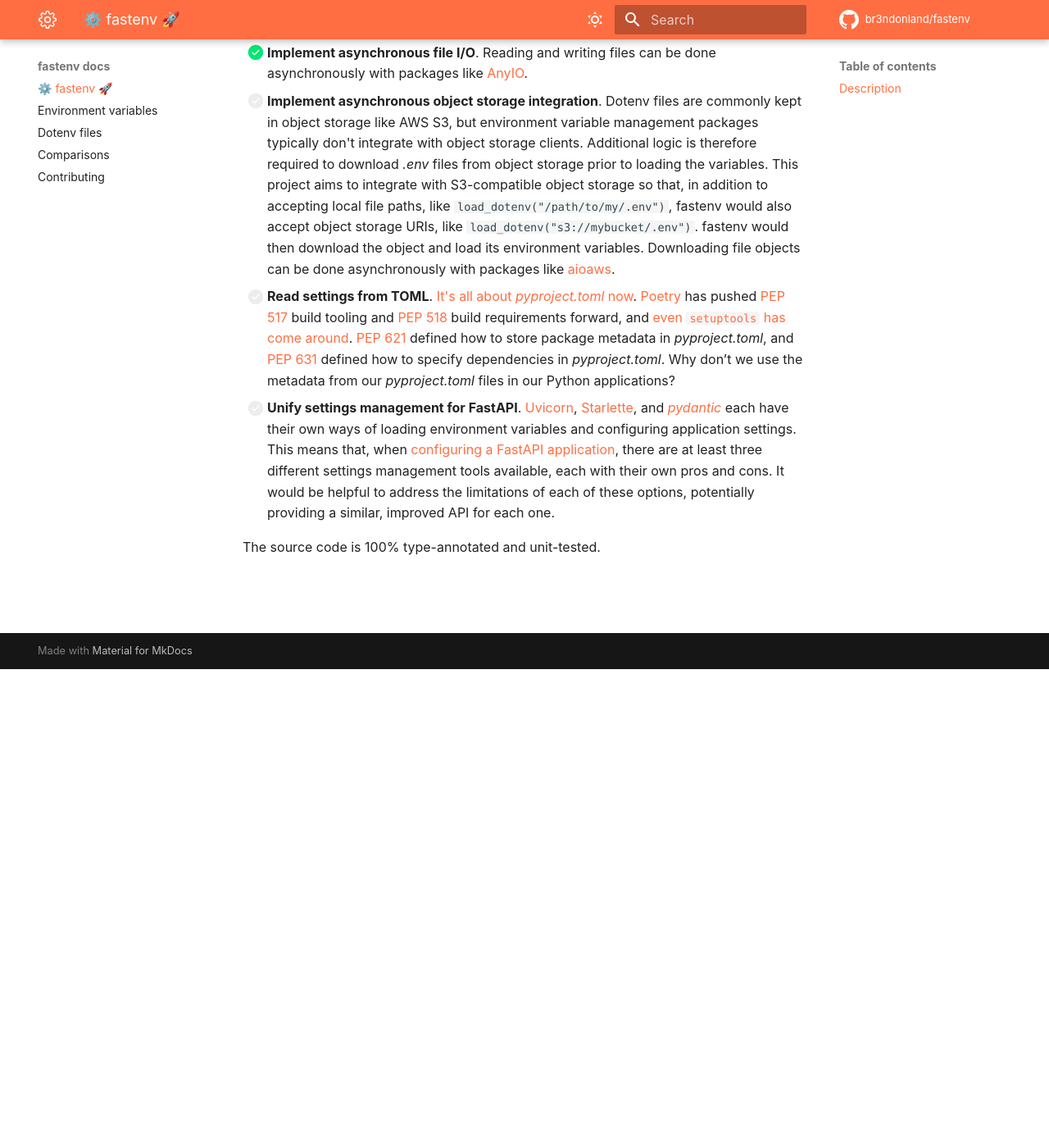
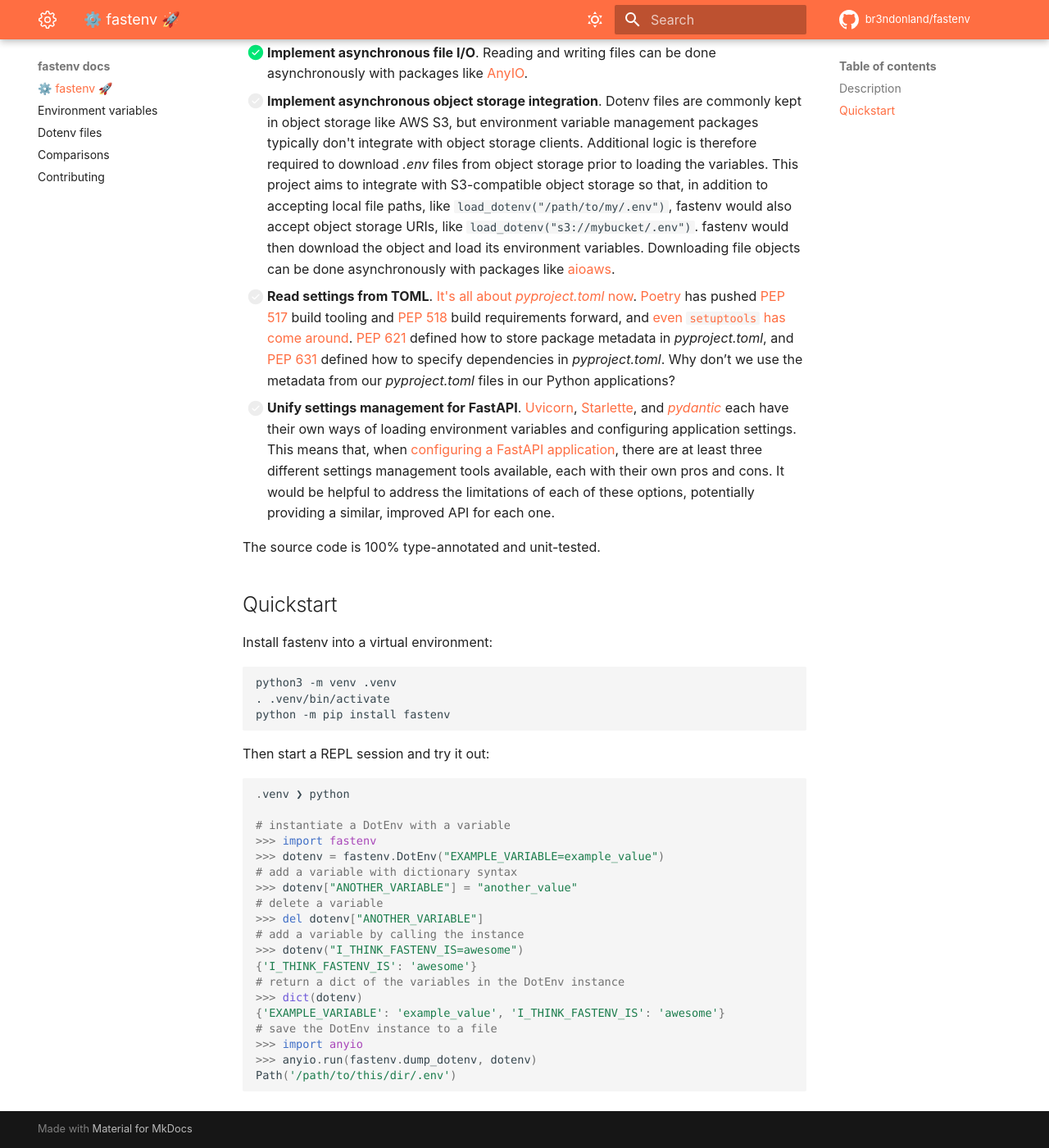
Before and after one commit to br3ndonland/fastenv, an MkDocs documentation site: the page built from docs/index.md, in a window 1280 px wide and 1400 px high, scrolled down 584 px. Shown: the whole window at 82% size. Built offline with MkDocs 1.6.1 and Material for MkDocs 9.7.7, drawn with Linux system fonts in a browser that asks for light colours; comment, search, counter and statistics services are not loaded.

Commit message:
Add quickstart section to README

````diff
--- a/docs/index.md
+++ b/docs/index.md
@@ -22,3 +22,37 @@
 -   [ ] **Unify settings management for FastAPI**. [Uvicorn](https://www.uvicorn.org/), [Starlette](https://www.starlette.io/config/), and _[pydantic](https://pydantic-docs.helpmanual.io/usage/settings/)_ each have their own ways of loading environment variables and configuring application settings. This means that, when [configuring a FastAPI application](https://fastapi.tiangolo.com/advanced/settings/), there are at least three different settings management tools available, each with their own pros and cons. It would be helpful to address the limitations of each of these options, potentially providing a similar, improved API for each one.
 
 The source code is 100% type-annotated and unit-tested.
+
+## Quickstart
+
+Install fastenv into a virtual environment:
+
+```sh
+python3 -m venv .venv
+. .venv/bin/activate
+python -m pip install fastenv
+```
+
+Then start a REPL session and try it out:
+
+```py
+.venv ❯ python
+
+# instantiate a DotEnv with a variable
+>>> import fastenv
+>>> dotenv = fastenv.DotEnv("EXAMPLE_VARIABLE=example_value")
+# add a variable with dictionary syntax
+>>> dotenv["ANOTHER_VARIABLE"] = "another_value"
+# delete a variable
+>>> del dotenv["ANOTHER_VARIABLE"]
+# add a variable by calling the instance
+>>> dotenv("I_THINK_FASTENV_IS=awesome")
+{'I_THINK_FASTENV_IS': 'awesome'}
+# return a dict of the variables in the DotEnv instance
+>>> dict(dotenv)
+{'EXAMPLE_VARIABLE': 'example_value', 'I_THINK_FASTENV_IS': 'awesome'}
+# save the DotEnv instance to a file
+>>> import anyio
+>>> anyio.run(fastenv.dump_dotenv, dotenv)
+Path('/path/to/this/dir/.env')
+```
````
Also changed, not shown: README.md (+34 -0 lines).
